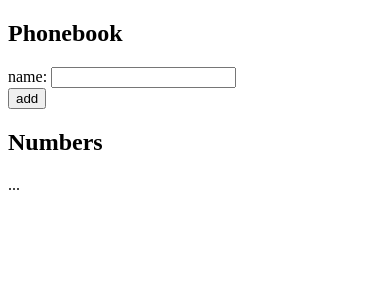
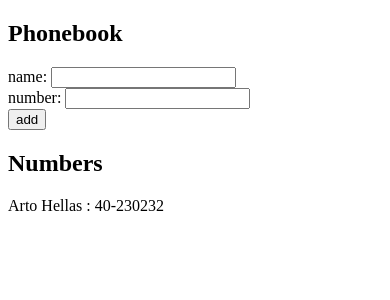
Before and after one commit to Puchinn/fso-exercise, a React (Vite) app in the folder part2/phoneBook/: page / in a window 390 px wide. Shown: the top 300 px of the page. Built offline with nearby package versions, Linux system fonts and the light colour scheme.

Commit message:
2.8: add number to the phonebook

```diff
--- a/part2/phoneBook/src/App.jsx
+++ b/part2/phoneBook/src/App.jsx
@@ -2,21 +2,27 @@ import { useState } from 'react'
 
 const App = () => {
   const [persons, setPersons] = useState([
-    { name: 'Arto Hellas' }
+    { name: 'Arto Hellas', number:"40-230232" }
   ])
 
   console.log(persons)
   const [newName, setNewName] = useState('')
+  const [newNumber,setNewNumber] = useState("")
 
-  const onChange = (event)=> {
+  const onChangeName = (event)=> {
     setNewName(event.target.value)
   }
+
+  const onChangeNumber = (event)=>{
+    setNewNumber(event.target.value)
+  }
+
   const onSubmit = (event)=>{
     event.preventDefault()
     if(persons.some(person => person.name === newName)){
       return alert(`${newName} is already added to phonebook`)
     }
-    setPersons([...persons,{name:newName}])
+    setPersons([...persons,{name:newName,number : newNumber}])
   }
 
   return (
@@ -24,14 +30,23 @@ const App = () => {
       <h2>Phonebook</h2>
       <form onSubmit={onSubmit}>
         <div>
-          name: <input  value={newName} onChange={onChange}/>
+          <div>
+          name: <input  value={newName} onChange={onChangeName}/>
+          </div>
+          <div>
+          number: <input type="text" onChange={onChangeNumber} value={newNumber} />
+          </div>
         </div>
         <div>
           <button type="submit">add</button>
         </div>
       </form>
       <h2>Numbers</h2>
-      ...
+       {
+        persons.map(person => (
+          <p key={person.name}> {person.name} : {person.number} </p>
+        ))
+       }
     </div>
   )
 }
```
